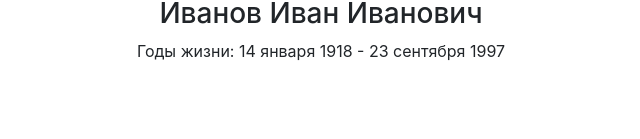
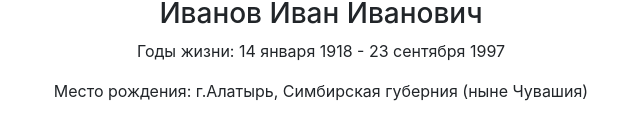
Before and after one commit to suzik86/culture-portal-1, a React app: page / in a window 1280 px wide. Shown: the part 359-498 px from the top of the page, without its empty margins (319-959 px from the left). Built offline with nearby package versions, Linux system fonts and the light colour scheme.

Commit message:
feat: add architector location

```diff
--- a/src/components/architector/architector.js
+++ b/src/components/architector/architector.js
@@ -7,7 +7,7 @@ import Col from 'react-bootstrap/Col';
 import PhotoArchitector from './componentParts/photoArchitector';
 import NameArchitector from './componentParts/nameArchitector';
 import YearsLifeArchitector from './componentParts/yearsLifeArchitector';
-// import LocationArchitector from './componentParts/locationArchitector';
+import LocationArchitector from './componentParts/locationArchitector';
 // import BiographyArchitector from './componentParts/biographyArchitecto';
 // import NameArchitector from './componentParts/nameArchitector';
 // import NameArchitector from './componentParts/nameArchitector';
@@ -45,8 +45,8 @@ class Architector extends Component {
             <PhotoArchitector url={this.state.photo} />
             <NameArchitector name={this.state.name} />
             <YearsLifeArchitector date={this.state.date} />
-            {/* <LocationArchitector location={this.state.location} />
-            <BiographyArchitector biography={this.state.biography} /> */}
+            <LocationArchitector location={this.state.location} />
+            {/* <BiographyArchitector biography={this.state.biography} /> */}
           </Col>
         </Row>
       </Container>
```
